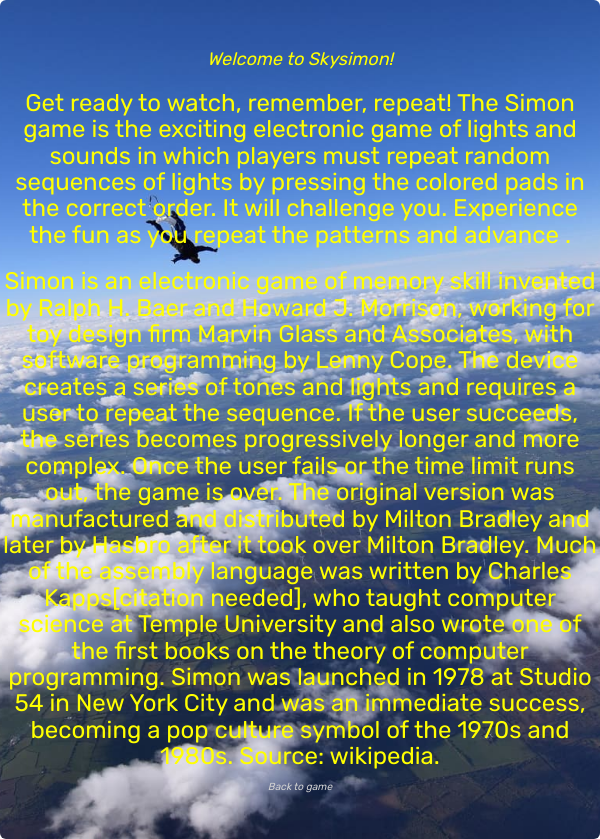
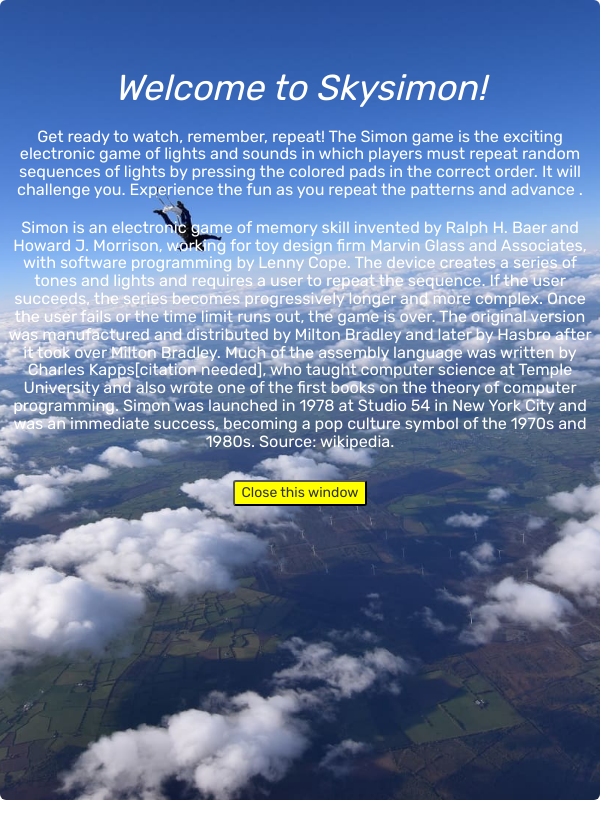
Before and after one commit to AnestIwata/simon, a PHP site: page /gameinfo.html in a window 600 px wide. After the commit the page ends 800 px from the top, so only its background shows below. Run offline with PHP 8.4, Linux system fonts and the light colour scheme; some libraries are stand-ins or nearby versions.

Commit message:
changed css to suit mobile first design, added closing page button to game info. working on overlay

```diff
--- a/css/style.css
+++ b/css/style.css
@@ -10,7 +10,7 @@
   }
 
   a {
-    color: lightgray;
+    color: white;
     text-decoration: none;
     font-size: 1.7vw;
   }
@@ -35,19 +35,29 @@
   /*--game info text style--*/
   .jumbotron h3 {
     font-family: Rubik;
-    font-size: 2vw;
-    color:yellow;
+    font-size: 1.6vw;
+    color: white;
     text-align: center;
     margin-right: 0.4vw;
     margin-left: 0.4vw;
   }
-  @media (min-width: 300px) and (max-width: 770px){
+
+  @media (min-width: 200px) and (max-width: 400px){
     .jumbotron h3 {
-    font-size: 4vw;
+    font-size: 3.8vw;
+    }
+  }
+  @media (min-width: 400px) and (max-width: 500px){
+    .jumbotron h3 {
+    font-size: 3.6vw;
     }
   }
 
-
+  @media (min-width: 500px) and (max-width: 600px){
+    .jumbotron h3 {
+    font-size: 2.7vw;
+    }
+  }
 
   .toggle {
     margin-left: 2vw;
@@ -384,16 +398,68 @@
     margin-right: 0px;
     margin-bottom: 0px;
     margin-left: 2vw;
-    width: 2vw;
-    height:2vw;
+    width: 3vw;
+    height:3vw;
   	}
+
+  /*-- Text --*/
+  .jumbotron h1 {
+    font-family: Rubik;
+    font-style: italic;
+    font-size: 6vw;
+    color: yellow;
+    text-align: center;
+  }
+
+  .jumbotron p {
+    font-family: Rubik;
+    font-style: italic;
+    font-size: 3vw;
+    color: yellow;
+    text-align: center;
+  }
+
+  a {
+    color: white;
+    text-decoration: none;
+    font-size: 3vw;
+  }
 
   	/*--Power button style--*/
   	.button {
-    border-width: 0.2vw;
-    width: 8vw;
-    height: 4vw;
+    border-width: 0.1vw;
+    width: 12vw;
+    height: 6vw;
     font-size: 1.9vw;
-    margin-left: 0.7vw;
+    margin-left: 3vw;
   }
   }
+
+  /*--Closing button style  on gameinfo page--*/
+
+  #closebutton {
+    font-family: Rubik;
+    background-color:yellow;
+    margin-left:auto;
+    margin-right:auto;
+    display:block;
+    margin-top:5%;
+    margin-bottom:0%;
+    border-radius:0.5vw;
+  }
+
+    @media screen and (min-width: 300px){
+    .jumbotron {
+    padding-top: 48px;
+    padding-bottom: 48px;
+    height: 100vh;
+    }
+    }
+
+  /*--Game info container overlay--*/
+  .jumbotron .container {
+    max-width: 100%;
+    background-color: blueviolet;
+    opacity: 0.5;
+    z-index: 2;
+}
--- a/gameinfo.html
+++ b/gameinfo.html
@@ -10,9 +10,10 @@
         <link rel="stylesheet" href="css/style.css">
     </head>
     <body>
-        <div class="jumbotron two">
 
-        <h1 style="color:yellow;">
+    <div class="jumbotron two">
+        <div class="container"></div>
+        <h1 style="color:white;">
             Welcome to Skysimon!
         </h1>
         <h3>
@@ -35,7 +36,8 @@
             1970s and 1980s.
             Source: wikipedia.
         </h3>
-        <p><a href="index.html">Back to game</a></p>
+        <input type="button" id="closebutton" value="Close this window" onclick="self.close()">
         </div>
+
     </body>
 </html>
--- a/index.html
+++ b/index.html
@@ -32,8 +32,7 @@
 <body>
    <div class="jumbotron">
    <h1>Welcome to Skysimon!</h1>
-   <h1>Test script</h1>
-   <p>Click <a href="gameinfo.html">here </a>to see game instructions and history. </p>
+   <p>Click <a href="gameinfo.html" target="_blank">here </a>to see game instructions and history. </p>
     <div id="outer-circle">
     <div id="topleft" class="darkTopLeft"></div>
     <div id="topright" class="darkTopRight"></div>
```
Also changed, not shown: other parts of css/style.css (+51 -47 lines), spec/calcSpec.js (+1 -2 lines).
